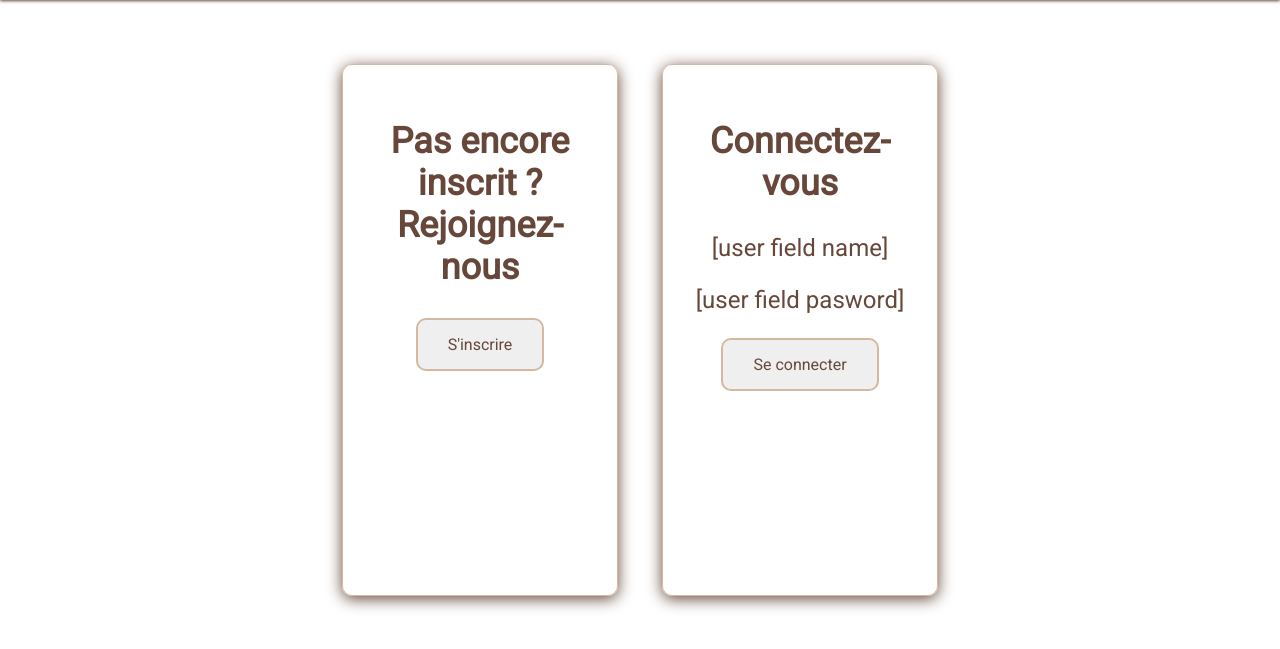
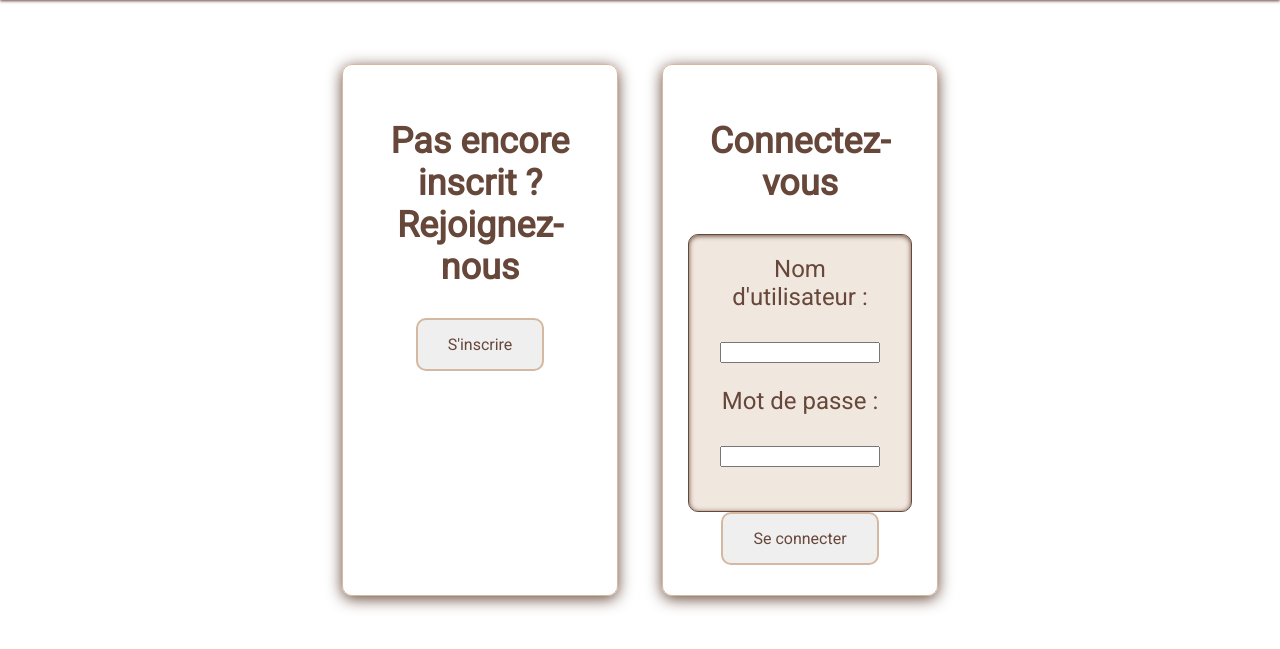
Before and after one commit to Mylaana/-Projet9-DA-Python-Developpez-une-application-Web-en-utilisant-Django, a Django app: page / in a window 1280 px wide. Shown: the part 56-705 px from the top of the page. Run offline with Django 4.2, Linux system fonts and the light colour scheme; style sheets or scripts are compiled from the project's sources.

Commit message:
add index form and additionnal css effects

```diff
--- a/authentication/forms.py
+++ b/authentication/forms.py
@@ -7,3 +7,9 @@ class SignInForm(forms.Form):
                                widget=forms.PasswordInput, label="Mot de passe :")
     password_confirm = forms.CharField(min_length=8, max_length=20,
                                        widget=forms.PasswordInput, label="Confirmer mdp :")
+
+
+class LogIn(forms.Form):
+    username = forms.CharField(max_length=50, label="Nom d'utilisateur :")
+    password = forms.CharField(min_length=8, max_length=20,
+                               widget=forms.PasswordInput, label="Mot de passe :")
--- a/blog/templates/blog/index.html
+++ b/blog/templates/blog/index.html
@@ -18,9 +18,20 @@
 <section class="log_in">
     <div class="styled-window">
         <h1>Connectez-vous</h1>
-        <div><p>[user field name]</p></div>
-        <div><p>[user field pasword]</p></div>
-        <button class="btn">Se connecter</button>
+        <form action="" method="post" novalidate>
+            <div class=styled-window-internal>
+                {% csrf_token %}
+                {% for field in form %}
+                    <div class="form-field-container">
+                        <div class="form-label"><label>{{field.label}}</label></div>
+                        <div class="form-field"><p>{{field}} </p></div>
+                    </div>
+                {% endfor %}
+            </div>
+            <div class="form-button">
+                <input class=btn type="submit" value="Se connecter">
+            </div>
+        </form>
     </div>
 </section>
 {% endblock content %}
--- a/blog/views.py
+++ b/blog/views.py
@@ -1,9 +1,10 @@
 from django.shortcuts import render
-
+from authentication.forms import LogIn
 
 # Create your views here.
 def display_index(request):
-    return render(request, "blog/index.html")
+    form = LogIn()
+    return render(request, "blog/index.html", {'form': form})
 
 
 def display_flux(request):
--- a/sass/base.scss
+++ b/sass/base.scss
@@ -51,6 +51,13 @@ body {
     box-shadow: 0px 3px 15px $global-palette-8;
     padding: 25px;
 }
+.styled-window-internal{
+    background-color: $global-palette-3;
+    padding: 20px;
+    border-radius: 10px;
+    border: solid 1px $global-palette-8;
+    box-shadow: inset 0px 1px 5px $global-palette-8;
+}
 .btn{
     $btn-default-color: $global-palette-4;
     border: 2px solid $btn-default-color;
--- a/static/base.css
+++ b/static/base.css
@@ -56,6 +56,14 @@ body {
   padding: 25px;
 }
 
+.styled-window-internal {
+  background-color: #f0e7de;
+  padding: 20px;
+  border-radius: 10px;
+  border: solid 1px #66473a;
+  box-shadow: inset 0px 1px 5px #66473a;
+}
+
 .btn {
   border: 2px solid #d4b89f;
   border-radius: 10px;
```
Also changed, not shown: 1 other file.
